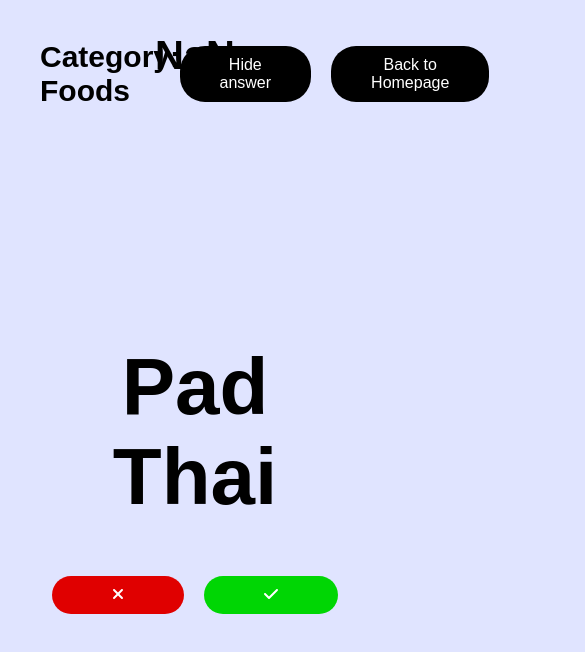
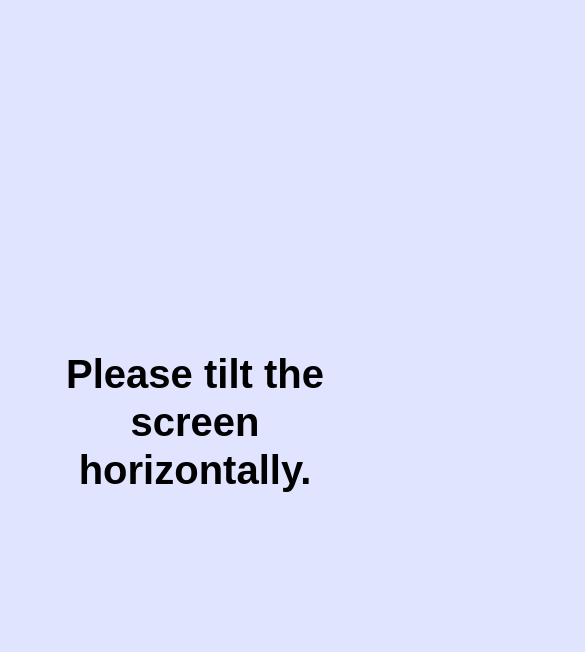
Before and after one commit to suttirakcha/lets-guess, a React (Create React App) app: page /foods in a window 390 px wide. Shown: the top 652 px of the page, 585 px wide, since content can reach past the window. Built offline with nearby package versions, Linux system fonts and the light colour scheme; a web font is replaced by a local one.

Commit message:
Commit Codes

```diff
--- a/src/App.scss
+++ b/src/App.scss
@@ -19,6 +19,19 @@ ol{font-size:17px}
   &:hover {
     background:#303030;
   }
+}
+
+.horizontal-screen {
+  height:100vh;
+  margin:0;
+  display:flex;
+  align-items:center;
+  justify-content:center;
+  font-size:60px;
+  text-align:center;
+  padding:0 60px;
+  line-height:72px;
+  animation:mainAnimOut 1.5s;
 }
 
 .App{text-align:center}
@@ -196,7 +209,7 @@ ol{font-size:17px}
   }
 }
 
-#loading,#no-result{display:none}
+#loading,#no-result,.no-landscape{display:none}
 #words{
   font-size:5em;
   line-height:90px;
@@ -587,7 +600,7 @@ input:checked + .switch-toggle:before {
     display:flex;
     justify-content:center;
     align-items:center;
-    height:calc(100% - 48px)
+    height:calc(100% - 40px)
   }
   &:hover{
     box-shadow:3px 3px 5px #bfbfbf;
@@ -681,9 +694,6 @@ input:checked + .switch-toggle:before {
     text-align:left;
     width:45%;
   }
-  .block-space {
-    top:200px;
-  }
   .btn {
     font-size:1em;
   }
@@ -718,6 +728,10 @@ input:checked + .switch-toggle:before {
     font-size:20px;
     height:calc(100% - 32px)
   }
+  .horizontal-screen {
+    font-size:40px;
+    line-height:48px;
+  }
 }
 
 @media (max-height:767px){
@@ -735,6 +749,11 @@ input:checked + .switch-toggle:before {
     right:3%;
     padding:60px 30px;
   }
+}
+
+@media (max-width:1023px) and (orientation: portrait){
+  .no-landscape{display:block}
+  .landscape{display:none}
 }
 
 @keyframes headAnim{
--- a/src/components/questions.js
+++ b/src/components/questions.js
@@ -210,10 +210,13 @@ export default function Questions(props){
     countTime();
   }
 
-  useEffect(()=> {loadPage()},[])
+  useEffect(()=> {
+    loadPage();
+  },[])
 
   return (
-    <div className="App">
+    <>
+      <div className={"App landscape"}>
         <header className="app-head head-game">
           <div className="sec-left">
             <h1 style={{fontSize:"30px"}}>Category: {props.category}</h1>
@@ -264,5 +267,9 @@ export default function Questions(props){
           </div>
         </div>
       </div>
+      <div className="no-landscape">
+        <h1 className="horizontal-screen">Please tilt the screen horizontally.</h1>
+      </div>
+    </>
   )
 }
```
Also changed, not shown: src/th/categories/bangkok-places.js. Lines whose indentation alone changed are shown as unchanged.
